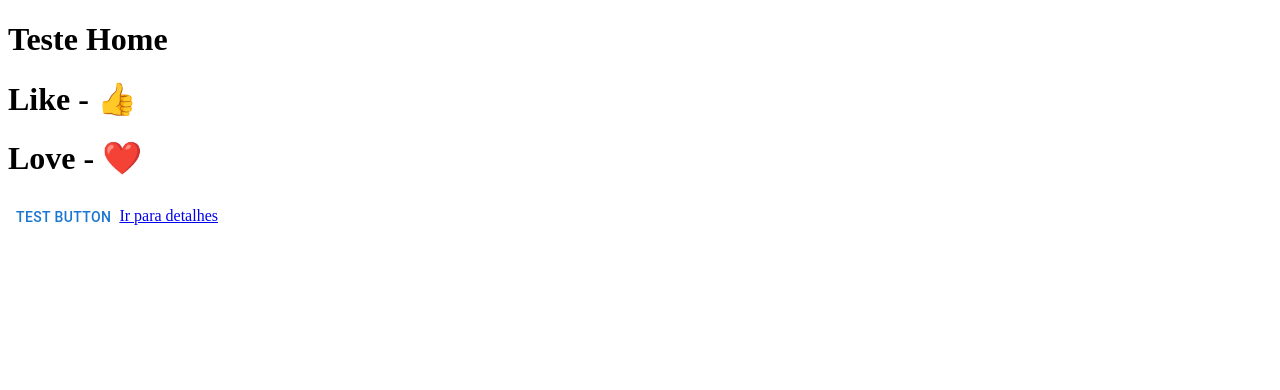
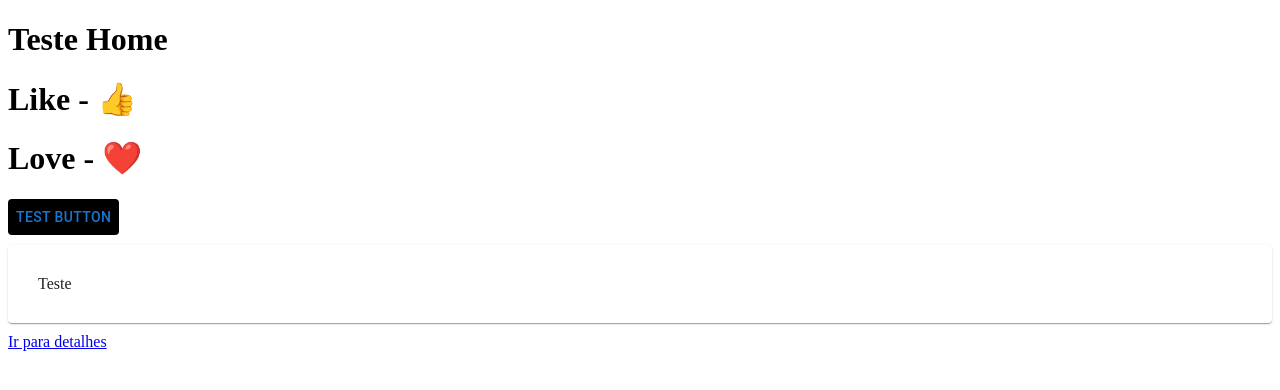
Before and after one commit to lucca-rodrigues/Alumy-integration-react, a React (Create React App) app: page / in a window 1280 px wide. Shown: the top 390 px of the page. Built offline with nearby package versions, Linux system fonts and the light colour scheme.

Commit message:
add component card base

```diff
--- a/src/Components/Button/styles.js
+++ b/src/Components/Button/styles.js
@@ -3,6 +3,6 @@ import { withStyles } from "@mui/styles";
 
 export const MaterialUIButton = withStyles(() => ({
   root: {
-    backgroundColor: "#fafafa",
+    backgroundColor: "#000!important",
   },
 }))(Button);
--- a/src/Components/Card/index.js
+++ b/src/Components/Card/index.js
@@ -0,0 +1,8 @@
+import React from "react";
+
+import { MaterialUICard } from "./styles";
+const Card = ({ children, ...props }) => {
+  return <MaterialUICard>{children}</MaterialUICard>;
+};
+
+export { Card };
--- /dev/null
+++ b/src/Components/Card/styles.js
@@ -0,0 +1,10 @@
+import { Card } from "@mui/material";
+import { withStyles } from "@mui/styles";
+
+export const MaterialUICard = withStyles(() => ({
+  root: {
+    padding: 30,
+    margin: "10px 0px",
+    // backgroundColor: "#000!important",
+  },
+}))(Card);
--- a/src/Pages/Home/index.js
+++ b/src/Pages/Home/index.js
@@ -1,6 +1,7 @@
 import React from "react";
 import { Link } from "react-router-dom";
 import { Button } from "../../Components/Button";
+import { Card } from "../../Components/Card";
 import { useClubContent } from "../../Contexts/useClubContent";
 
 const Home = () => {
@@ -17,6 +18,7 @@ const Home = () => {
         ))}
 
       <Button title="Test Button" />
+      <Card> Teste</Card>
 
       <Link to="details">Ir para detalhes</Link>
     </>
```
